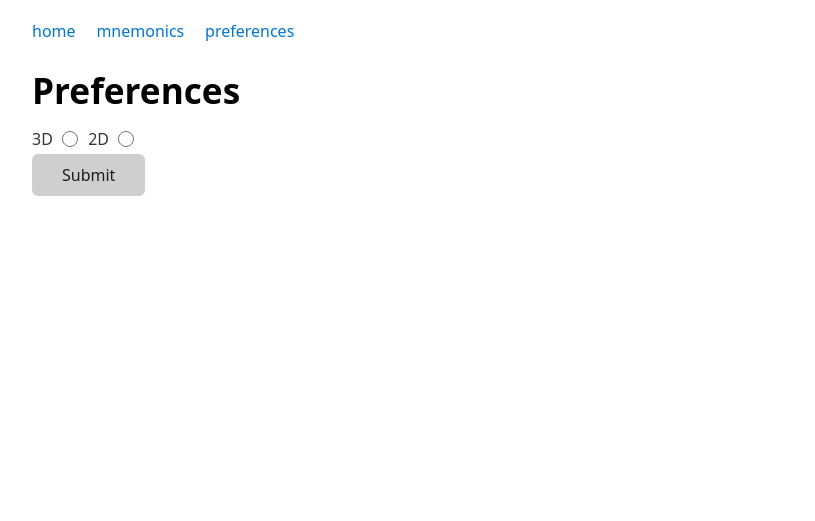
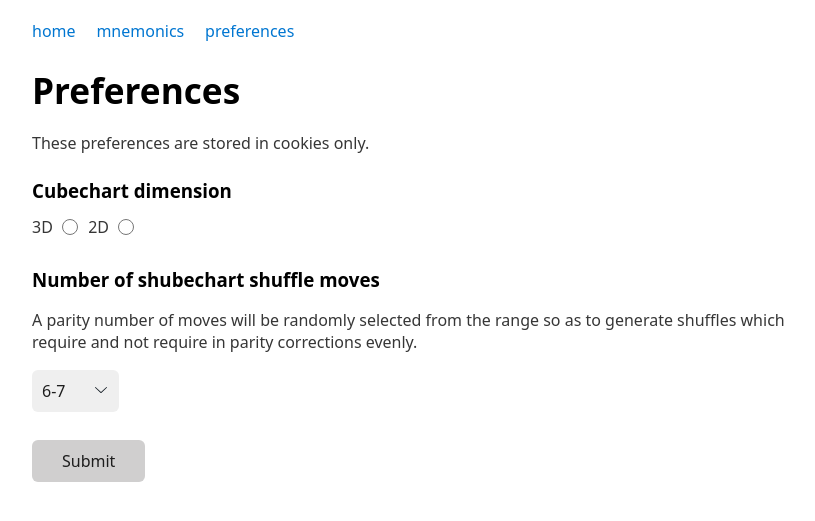
Before and after one commit to adamurban98/cubemem, a Flask app: page /preferences in a window 1280 px wide. Shown: the top 521 px of the page, without its empty margins (208-1023 px from the left). Run offline with Flask 2, Linux system fonts and the light colour scheme; parts of the project's set-up code (start-up, migrations or seed data) failed here and were passed over.

Commit message:
add preferences

```diff
--- a/main.py
+++ b/main.py
@@ -22,9 +22,12 @@ def hello_world():
 
 @app.route('/preferences', methods=['GET', 'POST'])
 def preferences():
-    print(dict(request.form))
     if request.method == 'POST':
-        session['preference_dimension'] = request.form['dimension']
+        for k, v in request.form.items():
+            if k.startswith('pref_s_'):
+                session[k] = v
+            elif k.startswith('pref_i_'):
+                session[k] = int(v)
 
     return render_template('preferences.html')
 
@@ -59,8 +62,9 @@ def cube():
 
 @app.route('/shuffle')
 def shuffle():
-    n = request.args.get('n', random.choice([6,7]), type=int)
-    shuffle = ''.join([random.choice('RrLlUuDdBbFf') for i in range(n)])
+    n = request.args.get('n', 6, type=int)
+    n = session.get('pref_i_shufflen', n)
+    shuffle = ''.join([random.choice('RrLlUuDdBbFf') for i in range(random.choice([n,n+1]))])
     session['shuffle'] = shuffle
 
     return redirect(
--- a/templates/cubechart.html
+++ b/templates/cubechart.html
@@ -2,7 +2,7 @@
 {% from 'cubechart_2d.html' import cubechart as cubechart_2d %}
 
 {% macro cubechart(cube, size, show_3d) -%}
-    {% if session['preference_dimension'] == 'threeD' %}
+    {% if session['pref_s_dimension'] == 'threeD' %}
         {{ cubechart_3d(cube=cube) }}
     {% else %}
         {{ cubechart_2d(cube=cube, size=30) }}
--- a/templates/preferences.html
+++ b/templates/preferences.html
@@ -4,11 +4,24 @@
 <h1>Preferences</h1>
 
 <form action="/preferences" method="POST">
+
+    <p>These preferences are stored in cookies only.</p>
+    <h3>Cubechart dimension</h3>
     <label for="threeD">3D</label>
-    <input type="radio" name="dimension" id="threeD" value="threeD" {% if session['preference_dimension']=='threeD' %} checked {% endif %}>
+    <input type="radio" name="pref_s_dimension" id="threeD" value="threeD" {% if session['pref_s_dimension']=='threeD' %} checked {% endif %}>
     <label for="twoD">2D</label>
-    <input type="radio" name="dimension" id="twoD" value="twoD" {% if session['preference_dimension']=='twoD' %} checked {% endif %}>
+    <input type="radio" name="pref_s_dimension" id="twoD" value="twoD" {% if session['pref_s_dimension']=='twoD' %} checked {% endif %}>
 
+    <h3>Number of shubechart shuffle moves</h3>
+    <p>A parity number of moves will be randomly selected from the range so as to generate shuffles which require and not require in parity corrections evenly.</p>
+
+    <select name="pref_i_shufflen" id="pref_i_shufflen">
+        <option value="6"  {% if session['pref_i_shufflen'] == 6  %} selected {% endif %}>6-7</option>
+        <option value="10" {% if session['pref_i_shufflen'] == 10 %} selected {% endif %}>10-11</option>
+        <option value="20" {% if session['pref_i_shufflen'] == 20 %} selected {% endif %}>20-21</option>
+        <option value="30" {% if session['pref_i_shufflen'] == 30 %} selected {% endif %}>30-31</option>
+    </select>
+    <br>
 
     <input type="submit" value="Submit">
 </form>
```
